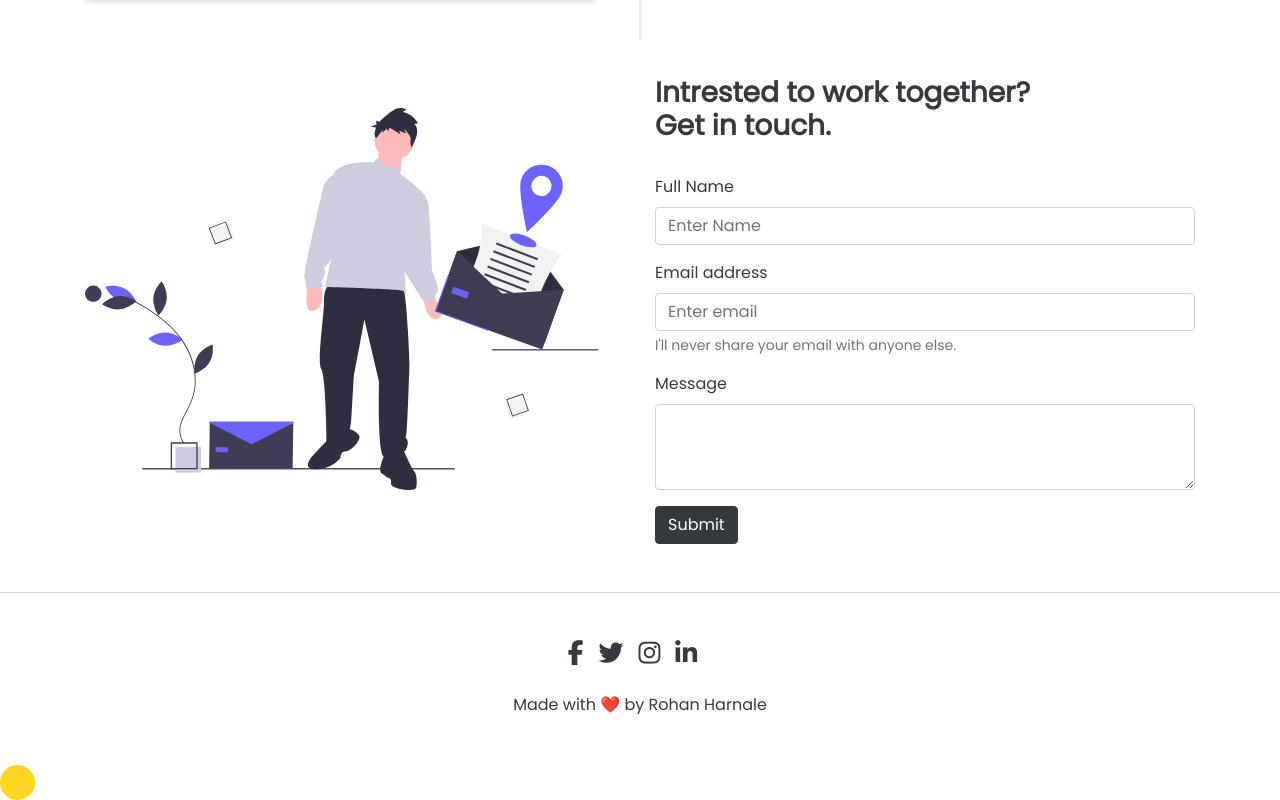
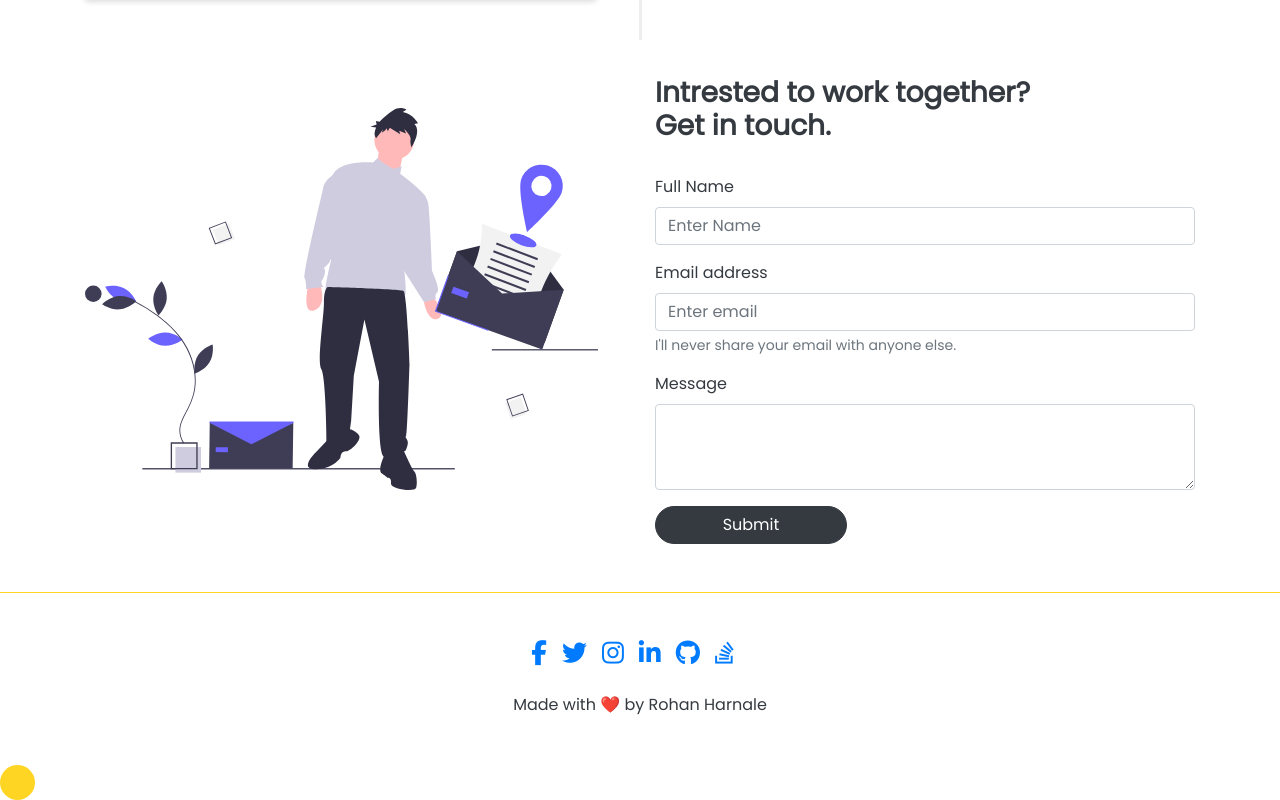
Before and after one commit to harnalerohan/portfolio, a React (Create React App) app: page / in a window 1280 px wide. Shown: the part 1957-2757 px from the top of the page. Built offline with nearby package versions, Linux system fonts and the light colour scheme; a web font is replaced by a local one.

Commit message:
added github and stackoverflow in footer

```diff
--- a/src/components/Contact.tsx
+++ b/src/components/Contact.tsx
@@ -42,7 +42,9 @@ const Contact = ({bgStatus}:any) => {
             <label>Message</label>
             <textarea className="form-control" rows={3}></textarea>
           </div>
-          <button type="submit" className="btn btn-dark">Submit</button>
+          <div className="btn-div">
+          <button type="submit" className="btn btn-dark contact-button">Submit</button>
+          </div>
         </form>
       </div>
     </div>
--- a/src/components/Footer.tsx
+++ b/src/components/Footer.tsx
@@ -5,11 +5,13 @@ const Footer = ({bgStatus}: any) => {
   return (
     <div className = {`footer ${bgStatus ? "whiteText" : "blackText"}`}>
       <div className={`bg-custom mt-5 pb-4`}>
-        <div className="text-center">
-          <i><i className="fab fabs fa-facebook-f"></i></i>
-          <i><i className="fab fabs fa-twitter"></i></i>
-          <i><i className="fab fabs fa-instagram"></i></i>
-          <i><i className="fab fabs fa-linkedin-in"></i></i>
+        <div className = {`link text-center ${bgStatus ? "whiteText" : "blackText"}`}>
+          <a href="https://www.facebook.com/Harnalerohan/" target="_blank" rel="noreferrer"><i className="fab fabs fa-facebook-f"></i></a>
+          <a href="https://twitter.com/rohan_harnale" target="_blank" rel="noreferrer"><i className="fab fabs fa-twitter"></i></a>
+          <a href="https://www.instagram.com/heisrohan/" target="_blank" rel="noreferrer"><i className="fab fabs fa-instagram"></i></a>
+          <a href="https://www.linkedin.com/in/rohan-harnale/" target="_blank" rel="noreferrer"><i className="fab fabs fa-linkedin-in"></i></a>
+          <a href="https://github.com/harnalerohan" target="_blank" rel="noreferrer"><i className="fab fabs fa-github"></i></a>
+          <a href="https://stackoverflow.com/users/14046979/rohan" target="_blank" rel="noreferrer"><i className="fab fabs fa-stack-overflow"></i></a>
         </div>
       </div>
       <div className="credit">
--- a/src/css/contact.css
+++ b/src/css/contact.css
@@ -2,8 +2,9 @@
   display: none;
 }
 
-.btn-dark-contact{
-  background-color: white;
+.contact-button{
+  border-radius: 20px !important;
+  width: 12rem;
 }
 
 @media screen and (max-width: 520px) {
@@ -26,4 +27,14 @@
   .pcText{
     display: none;
   }
+
+  .contact-button{
+    border-radius: 20px !important;
+    width: 12rem;
+    /* margin: auto 0px auto 0px; */
+  }
+
+  .btn-div{
+    text-align: center;
+  }
 }
--- a/src/css/footer.css
+++ b/src/css/footer.css
@@ -3,12 +3,16 @@
 }
 
 .footer{
-  border-top: #ddd solid 1px;
+  border-top: #FFD523 solid 1px;
 }
 
 a:hover {
   text-decoration: none;
-  color: #ddd;
+  color: #FFD523;
+}
+
+a{
+  color: inherit;
 }
 
 .fabs {
```
